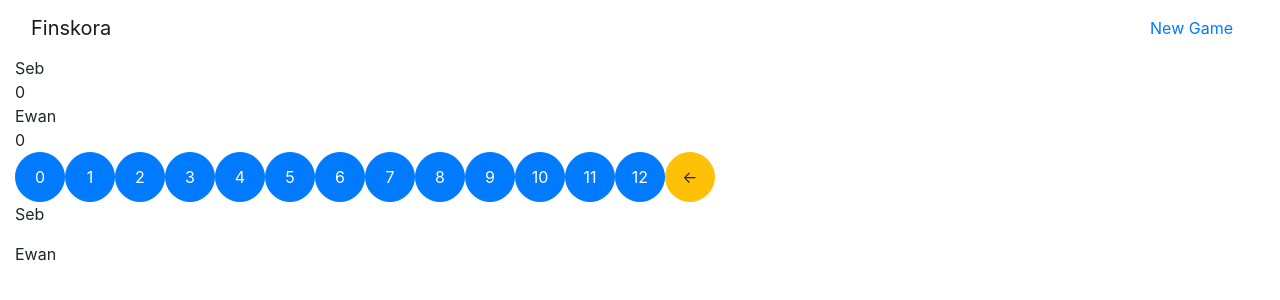
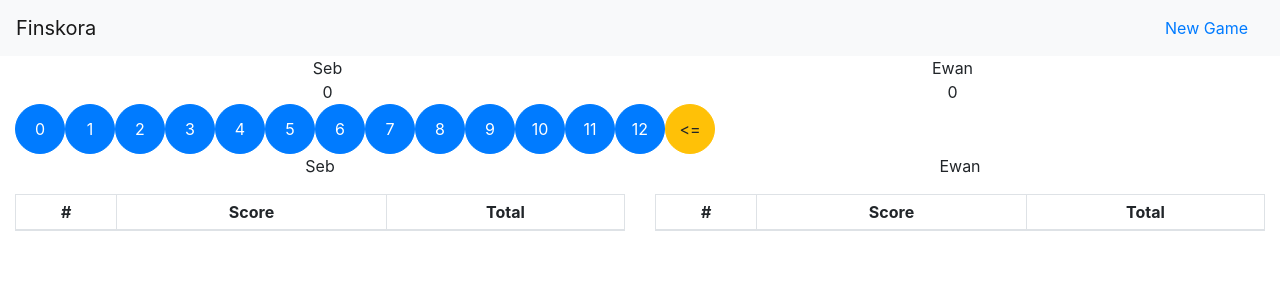
Before and after one commit to cruskit/finskora, a React (Create React App) app: page / in a window 1280 px wide. Shown: the top 300 px of the page. Built offline with nearby package versions, Linux system fonts and the light colour scheme.

Commit message:
Updated layouts so all components use bootstrap

```diff
--- a/src/App.js
+++ b/src/App.js
@@ -1,10 +1,12 @@
 import React from 'react';
-import logo from './logo.svg';
 import './App.css';
 import Container from 'react-bootstrap/Container'
 import Navbar from 'react-bootstrap/Navbar'
 import Nav from 'react-bootstrap/Nav'
 import Button from 'react-bootstrap/Button'
+import Row from 'react-bootstrap/Row'
+import Col from 'react-bootstrap/Col'
+import Table from 'react-bootstrap/Table'
 
 class App extends React.Component {
 
@@ -60,38 +62,42 @@ class App extends React.Component {
 
   render() {
     return (
-      <Container fluid>
-        <Navbar expand='true'>
+      <div>
+        <Navbar bg="light" expand='true'>
           <Navbar.Brand href="#home">Finskora</Navbar.Brand>
           <Nav.Link href="#home">New Game</Nav.Link>
         </Navbar>
 
+        <Container fluid>
 
-        <div>
           <LeaderBoard
             playerNames={this.state.players}
             playerTotals={this.state.playerTotals}
             currentPlayer={this.state.currentPlayer}
             winner={this.state.winner}
           />
-        </div>
-        <div>
+
           <ScorePad
             onScoreEntered={(s) => this.handleScoreEntered(s)}
             onUndo={() => this.handleUndo()}
           />
-        </div>
-        <div>
+
+          <Row>
+            <Col>
               <PlayerHistory
                 player={this.state.players[0]}
                 scores={this.state.turnScores[0]}
               />
+            </Col>
+            <Col>
               <PlayerHistory
                 player={this.state.players[1]}
                 scores={this.state.turnScores[1]}
               />
+            </Col>
+          </Row>
+        </Container>
       </div>
-      </Container>
     );
   }
 
@@ -102,11 +108,19 @@ class LeaderBoard extends React.Component {
   renderScores() {
     const scores = this.props.playerNames.map((name, number) => {
       return (
-        <div>
-          <div>{name}</div>
-          <div>{this.props.playerTotals[number]}</div>
-          <div>{this.props.winner === number ? 'Winner' : ''}</div>
-        </div>
+        <Col>
+          <Row>
+            <Col>
+              {name}
+            </Col>
+          </Row>
+          <Row>
+            <Col>
+              {this.props.playerTotals[number]}
+              {this.props.winner === number ? 'Winner' : ''}
+            </Col>
+          </Row>
+        </Col>
       );
     });
 
@@ -115,9 +129,11 @@ class LeaderBoard extends React.Component {
 
   render() {
     return (
-      <div>
+      <Container fluid>
+        <Row className="text-center">
           {this.renderScores()}
-      </div>
+        </Row>
+      </Container>
     );
   }
 
@@ -142,7 +158,7 @@ class ScorePad extends React.Component {
         onClick={() => this.props.onUndo()}
         variant="warning btn-circle btn-md"
       >
-        &lt;-
+        &lt;=
       </Button>
 
     );
@@ -180,9 +196,11 @@ class PlayerHistory extends React.Component {
     const scoreList = this.props.scores.map((scores, round) => {
 
       return (
-        < li key={round} >
-          {scores.score} | {scores.total}
-        </li >
+        <tr class="text-center">
+          <td>{round + 1}</td>
+          <td>{scores.score}</td>
+          <td>{scores.total}</td>
+        </tr>
       );
 
     });
@@ -192,10 +210,19 @@ class PlayerHistory extends React.Component {
   render() {
     return (
       <div>
-        <p>{this.props.player}</p>
-        <ul>
+        <p class="text-center">{this.props.player}</p>
+        <Table bordered size="sm">
+          <thead>
+            <tr class="text-center">
+              <th>#</th>
+              <th>Score</th>
+              <th>Total</th>
+            </tr>
+          </thead>
+          <tbody>
             {this.renderScores()}
-        </ul>
+          </tbody>
+        </Table>
 
       </div>
     );
```
Lines whose indentation alone changed are shown as unchanged.
